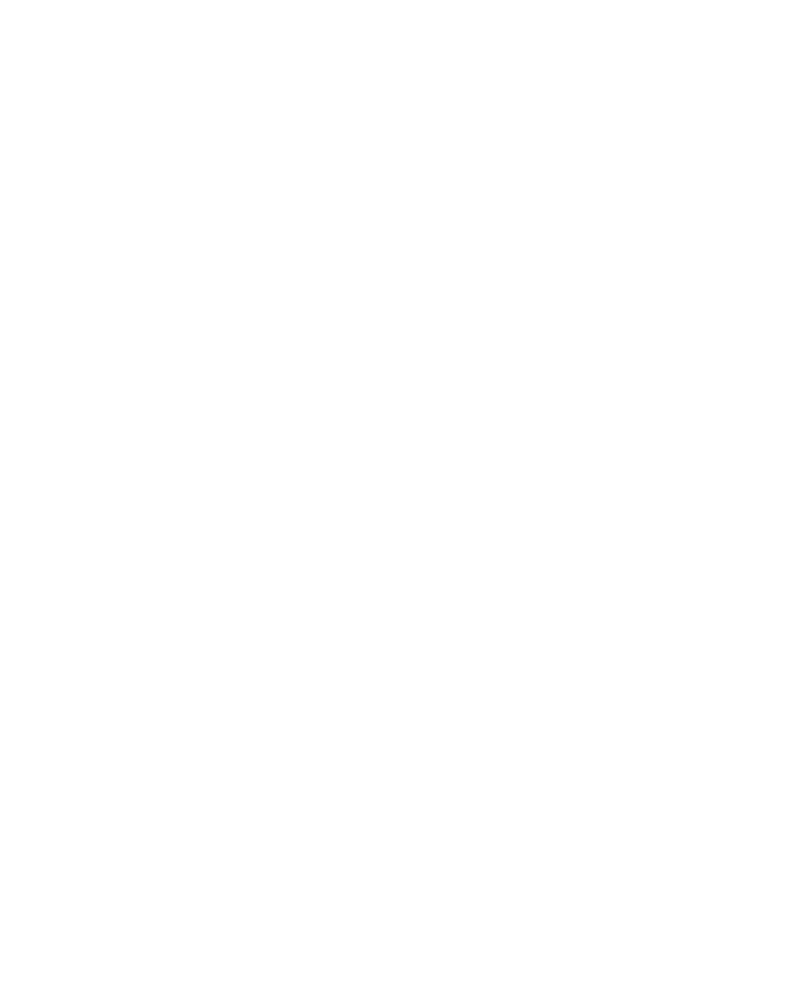
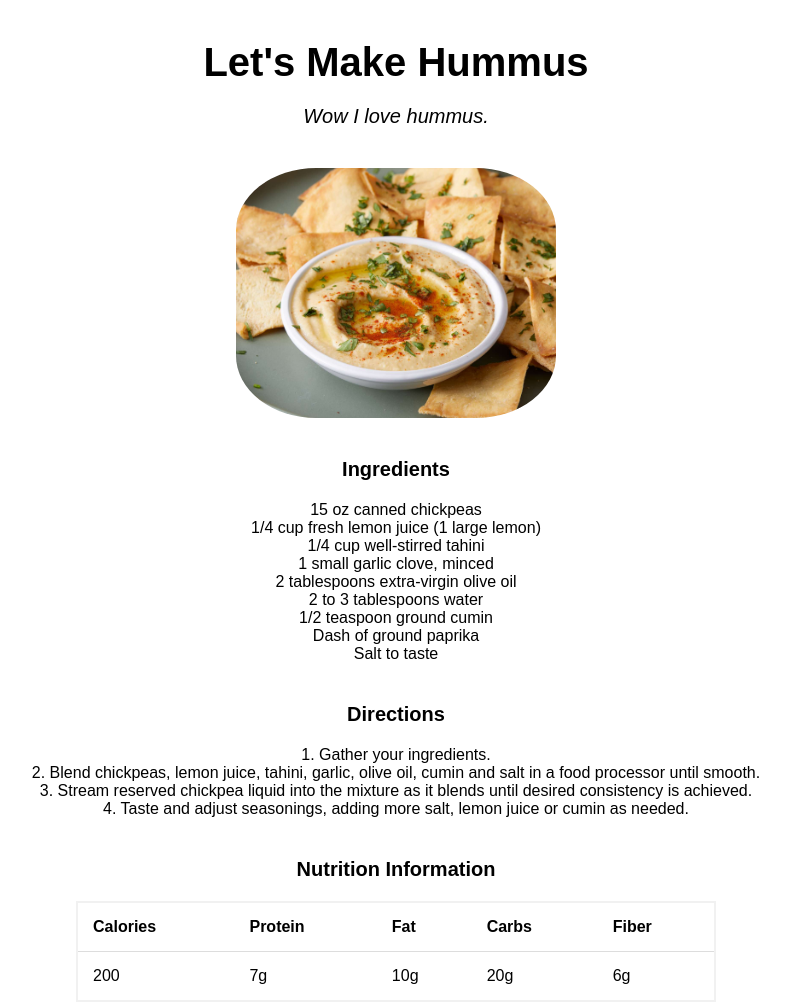
Before and after one commit to ashleymkim/intro, a plain HTML site: page index.html in a window 1280 px wide. Shown: the whole page, without its empty margins (244-1034 px from the left). Before the commit the page ends 800 px from the top, so only its background shows below. Drawn offline with Linux system fonts and the light colour scheme.

Commit message:
created hummus website

```diff
--- a/index.html
+++ b/index.html
@@ -7,5 +7,52 @@
     <script src="main.js" defer></script>
   </head>
   <body>
+    <h1>Let's Make Hummus</h1>
+    <h3>Wow I love hummus.</h3>
+    <img src="hummus.jpg" alt="Hummus" width="330" height="250">
+    <h2>Ingredients</h2>
+        15 oz canned chickpeas
+        <br>
+        1/4 cup fresh lemon juice (1 large lemon)
+        <br>
+        1/4 cup well-stirred tahini
+        <br>
+        1 small garlic clove, minced
+        <br>
+        2 tablespoons extra-virgin olive oil
+        <br>
+        2 to 3 tablespoons water
+        <br>
+        1/2 teaspoon ground cumin
+        <br>
+        Dash of ground paprika
+        <br>
+        Salt to taste
+        <br>
+      <h2>Directions</h2>
+        1. Gather your ingredients.
+        <br>
+        2. Blend chickpeas, lemon juice, tahini, garlic, olive oil, cumin and salt in a food processor until smooth.
+        <br>
+        3. Stream reserved chickpea liquid into the mixture as it blends until desired consistency is achieved.
+        <br>
+        4. Taste and adjust seasonings, adding more salt, lemon juice or cumin as needed.
+    <h2>Nutrition Information</h2>
+        <table>
+          <tr>
+            <th>Calories</th>
+            <th>Protein</th>
+            <th>Fat</th>
+            <th>Carbs</th>
+            <th>Fiber</th>
+          </tr>
+          <tr>
+            <td>200</td>
+            <td>7g</td>
+            <td>10g</td>
+            <td>20g</td>
+            <td>6g</td>
+          </tr>
+        </table>
   </body>
 </html>
--- a/style.css
+++ b/style.css
@@ -0,0 +1,73 @@
+th, td {
+    padding: 15px;
+    text-align: left;
+    border-bottom: 1px solid #ddd;
+ }
+
+
+ hr {
+    border: 1px solid #f1f1f1;
+    margin-top: 10px;
+ }
+
+
+ h1 {
+    color: #000;
+    font-family: fantasy;
+    font-size: 40px;
+    font-weight: 1600;
+    margin: 0 0 20px;
+    margin-top: 40px;
+    text-align: center;
+ }
+
+
+ h3 {
+    font-style: italic;
+    color: #000;
+    font-family: sans-serif;
+    font-size: 20px;
+    font-weight: 400;
+    margin: 0 0 20px;
+    margin-top: 10px;
+    margin-bottom: 40px;
+    text-align: center;
+ }
+
+
+ img {
+    display: block;
+    margin-left: auto;
+    margin-right: auto;
+    width: 25%;
+    border-radius: 25%;
+ }
+
+
+ h2 {
+    color: #000;
+    font-family: fantasy;
+    font-size: 20px;
+    font-weight: 800;
+    margin: 0 0 20px;
+    margin-top: 40px;
+    text-align: center;
+ }
+
+
+ body {
+   font-family: sans-serif;
+    margin: 0;
+    padding: 0;
+    text-align: center;
+ }
+
+
+ table {
+    border-collapse: collapse;
+    width: 50%;
+      margin-left: auto;
+      margin-right: auto;
+      border: 2px solid #f1f1f1;
+      padding: 10px;
+ }
```
Also changed, not shown: hummus.jpg (added), 1 other file.
